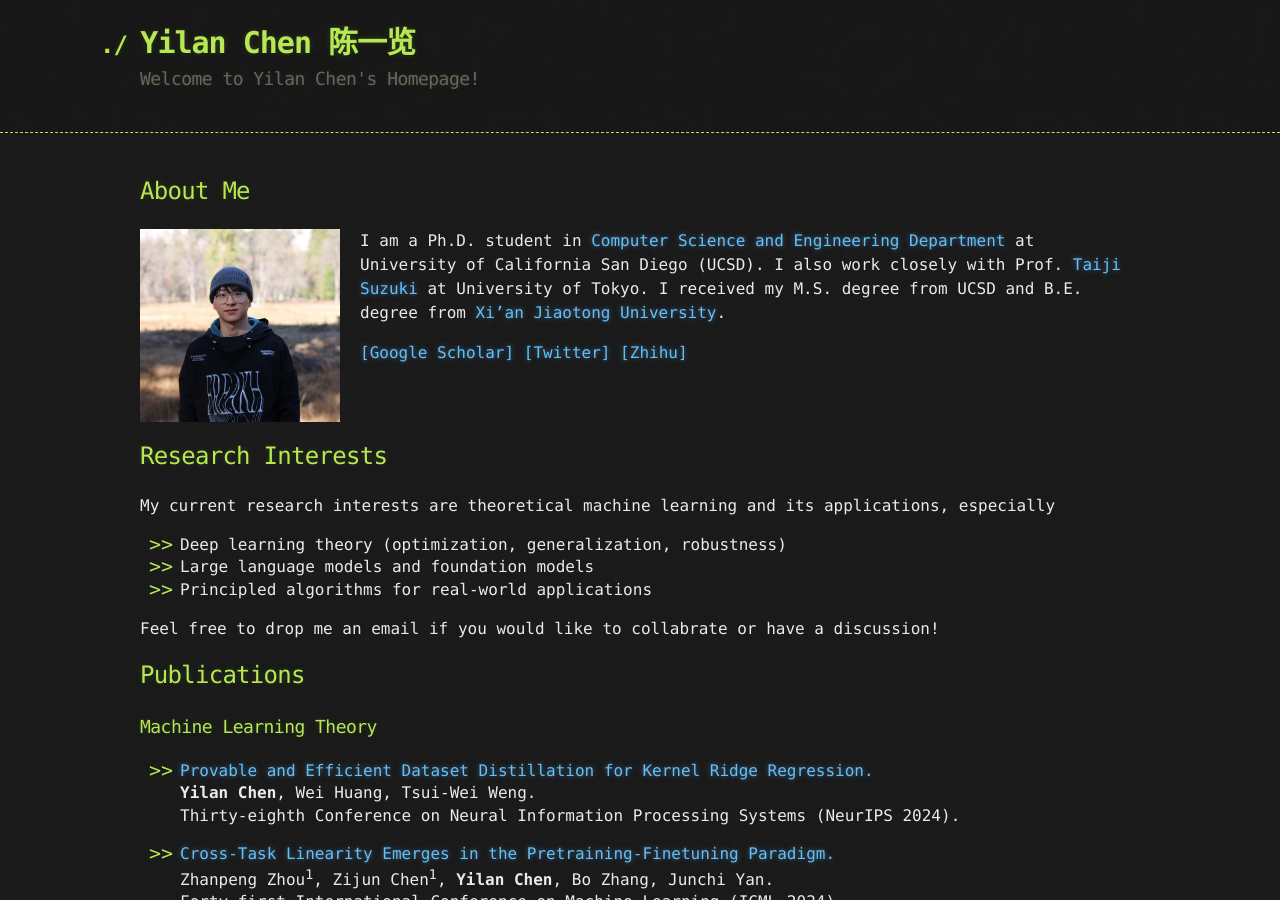
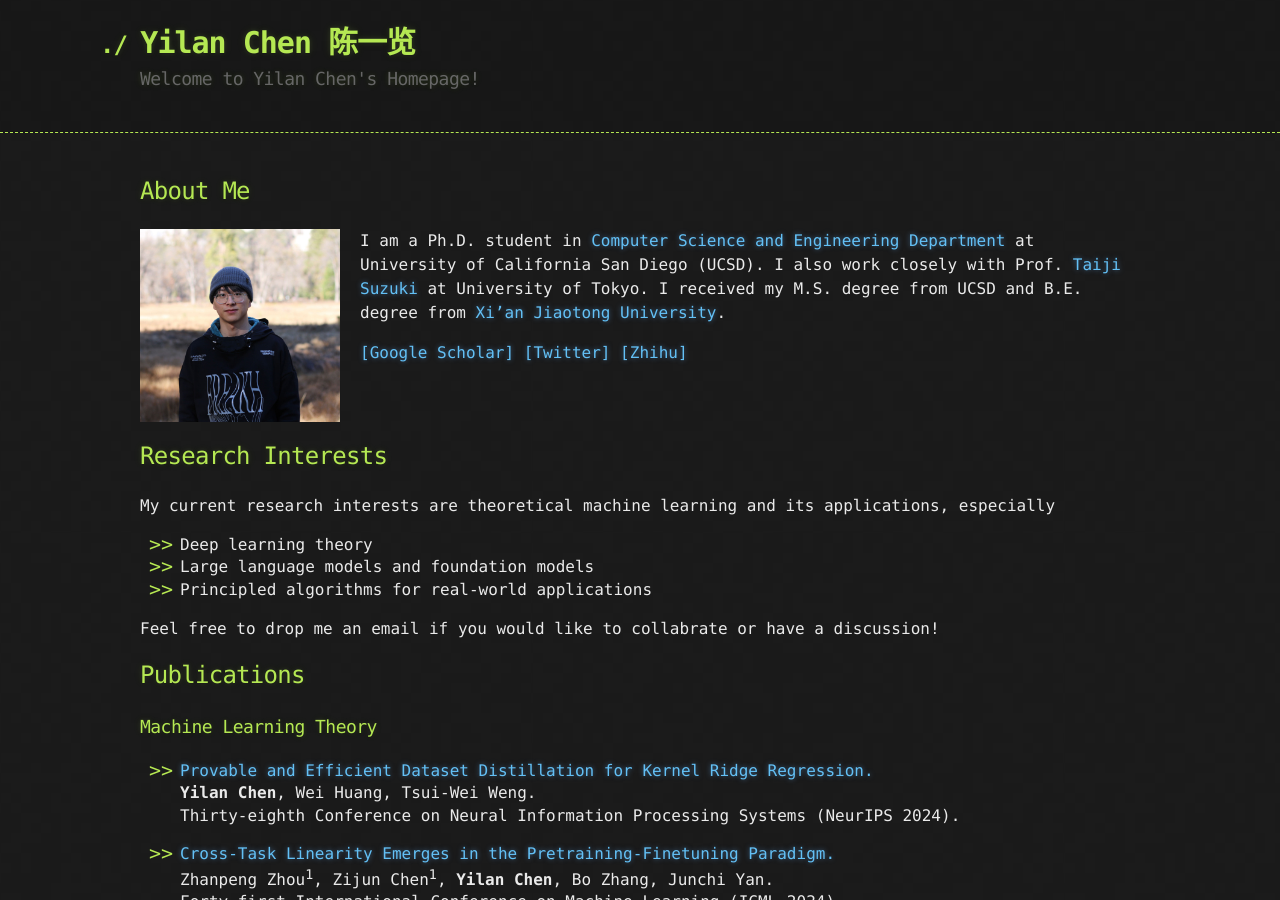
Before and after one commit to yilanchen6/yilanchen6.github.io, a Jekyll site: the page built from index.md, in a window 1280 px wide and 900 px high. Built offline with Jekyll 4.4.1, drawn with Linux system fonts in a browser that asks for light colours.

Commit message:
Update index.md

```diff
--- a/index.md
+++ b/index.md
@@ -42,7 +42,7 @@ I received my M.S. degree from UCSD and B.E. degree from [Xi'an Jiaotong Univers
 <!-- My research aims to bridge the gap between theory and applications of machine learning by establishing theoretical foundations for modern deep learning models and developing principled algorithms for real-world applications. -->
 
 My current research interests are theoretical machine learning and its applications, especially
-- Deep learning theory (optimization, generalization, robustness)
+- Deep learning theory
 - Large language models and foundation models
 - Principled algorithms for real-world applications
 
```
